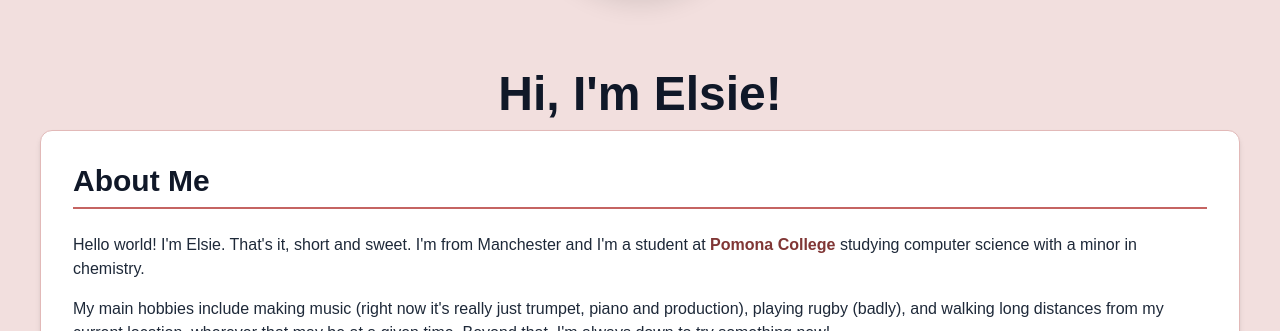
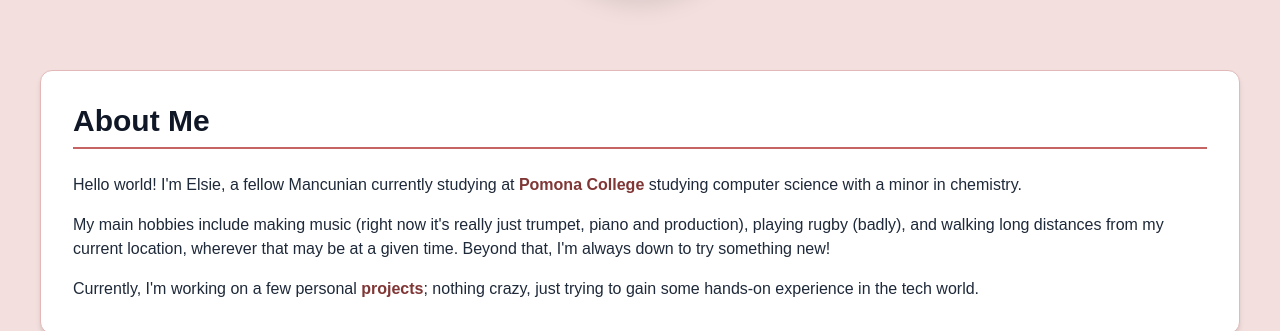
Before and after one commit to elsieok/elsietheexplorer, a Next.js app: page /about in a window 1280 px wide. Shown: the part 394-725 px from the top of the page. Built offline with nearby package versions, Linux system fonts and the light colour scheme.

Commit message:
updated about page

```diff
--- a/app/about/page.js
+++ b/app/about/page.js
@@ -47,14 +47,7 @@ export default function AboutPage() {
                     </div>
                 </div>
             </div>
-            <div className="flex items-center justify-center">
-                {/* Quick Intro */}
-                <div className="flex-1 text-center">
-                    <h1 className="text-3xl sm:text-4xl md:text-5xl font-bold mb-3 text-gray-900">
-                        Hi, I&apos;m Elsie!
-                    </h1>
-                </div>
-            </div>
+
 
             {/* Main Content */}
             <div className="space-y-6 sm:space-y-8">
@@ -65,7 +58,7 @@ export default function AboutPage() {
                     </h2>
                     <div className="prose prose-sm sm:prose-base lg:prose-lg max-w-none text-gray-800 space-y-4">
                         <p>
-                            Hello world! I&apos;m Elsie. That&apos;s it, short and sweet. I&apos;m from Manchester and I&apos;m a student at{' '}
+                            Hello world! I&apos;m Elsie, a fellow Mancunian currently studying at{' '}
                             <Link
                                 href="https://www.pomona.edu"
                                 target="_blank"
```
